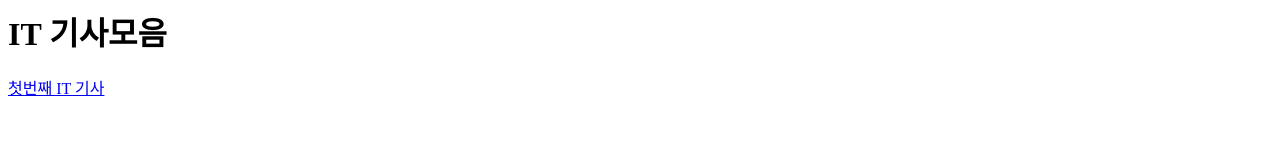
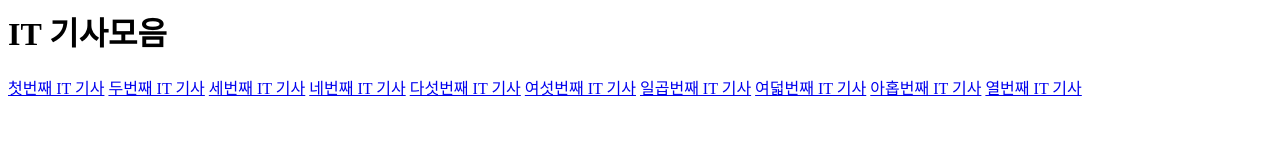
Before and after one commit to Serinnnnnnn/mis2501, a plain HTML site: page index.html in a window 1280 px wide. Drawn offline with Linux system fonts and the light colour scheme.

Commit message:
Update index.html

```diff
--- a/index.html
+++ b/index.html
@@ -4,6 +4,15 @@
   </head>
   <body>
     <h1>IT 기사모음</h1>
-    <a href="https://m.ddaily.co.kr/page/view/2024121214175616347?utm_source=chatgpt.com">첫번째 IT 기사</a>
+    <a href="https://www.news1.kr/world/northeast-asia/5710406">첫번째 IT 기사</a>
   </body>
 </html>
+ <a href="http://www.koit.co.kr/news/articleView.html?idxno=129007">두번째 IT 기사</a>
+  <a href="https://it.donga.com/106711/">세번째 IT 기사</a>
+   <a href="hthttps://it.donga.com/106743/">네번째 IT 기사</a>
+    <a href="https://www.inews24.com/view/1697792?utm_source=chatgpt.com">다섯번째 IT 기사</a>
+     <a href="https://m.ddaily.co.kr/page/view/2024121214175616347?utm_source=chatgpt.com">여섯번째 IT 기사</a>
+      <a href="https://m.ddaily.co.kr/page/view/2023112912473340261?utm_source=chatgpt.com">일곱번째 IT 기사</a>
+       <a href="https://www.newsworks.co.kr/news/articleView.html?idxno=794597">여덟번째 IT 기사</a>
+        <a href="https://m.ddaily.co.kr/page/view/2025031018104515546?utm_source=chatgpt.com">아홉번째 IT 기사</a>
+         <a href="https://www.lawtimes.co.kr/LawFirm-NewsLetter/208044">열번째 IT 기사</a>
```
